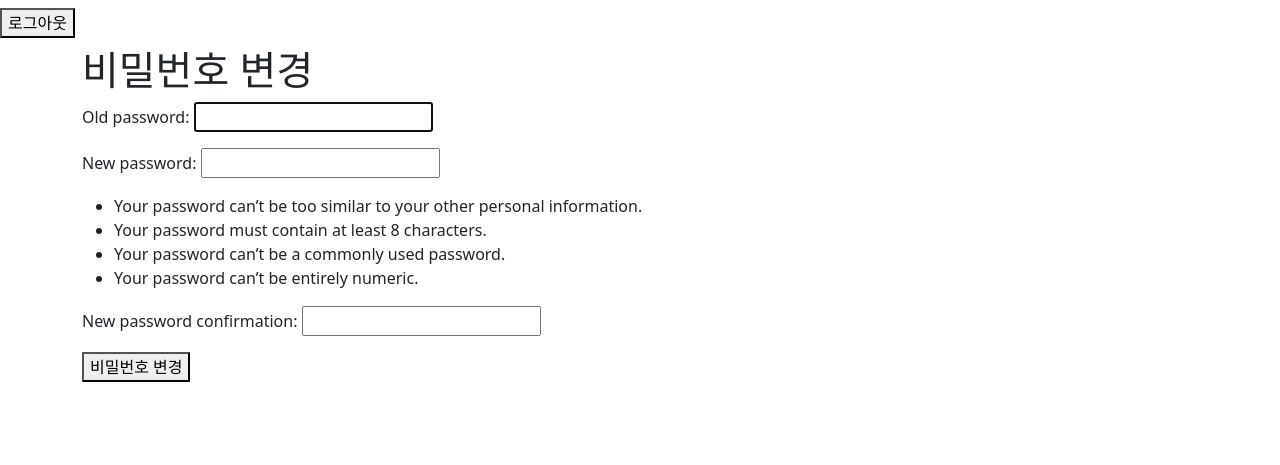
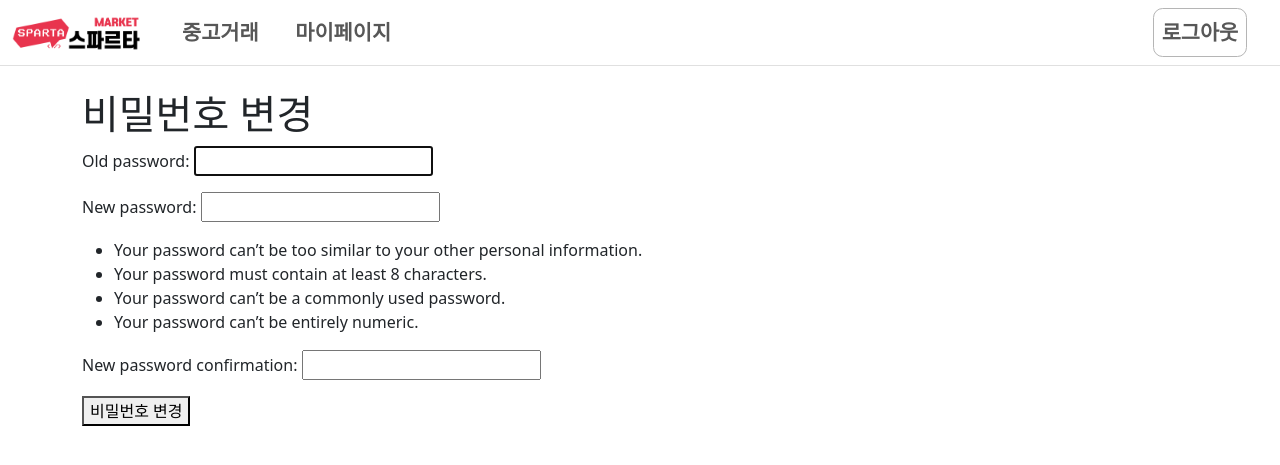
Before and after one commit to rabongee/django_project_spartamarket, a Django app: page /accounts/password/ in a window 1280 px wide. Shown: the top 465 px of the page. Run offline with Django 4.2, Linux system fonts and the light colour scheme; the visitor is signed in with stand-in values (Sample User, id 1); some libraries are stand-ins or nearby versions.

Commit message:
ui: 홈페이지 네브바, 이동링크

```diff
--- a/templates/base.html
+++ b/templates/base.html
@@ -5,26 +5,94 @@
     <meta name="viewport" content="width=device-width, initial-scale=1.0">
     <link href="https://cdn.jsdelivr.net/npm/bootstrap@5.3.3/dist/css/bootstrap.min.css" rel="stylesheet" integrity="sha384-QWTKZyjpPEjISv5WaRU9OFeRpok6YctnYmDr5pNlyT2bRjXh0JMhjY6hW+ALEwIH" crossorigin="anonymous">
     <script src="https://kit.fontawesome.com/35728c8516.js" crossorigin="anonymous"></script>
+    <style>
+        .navbar-custom {
+            background-color: #ffffff;
+            border-bottom: 1px solid #e0e0e0;
+        }
+
+        .navbar-nav .nav-link {
+            font-weight: bold;
+            font-size: 1.3rem;
+            margin-right: 1.3rem;
+            color: #575757;
+            padding: 0.5rem 1rem;
+            border-radius: 0.6rem;
+            transition: background-color 0.3s ease;
+        }
+
+        .navbar-nav .nav-link:hover {
+            background-color: #ebebeb;
+            color: #000000;
+        }
+
+        .btn-style {
+            border: 1px solid #b5b5b5;
+            padding: 0.5rem 1rem;
+            border-radius: 0.6rem;
+            background-color: #ffffff;
+            color: #000000;
+        }
+
+        .btn-style:hover {
+            background-color: #ebebeb;
+        }
+
+    </style>
     <title>Document</title>
 </head>
 <body>
-    <div class='navbar'>
-        {% if request.user.is_authenticated %}
-        <form action="{% url 'accounts:logout' %}" method="POST">
-            {% csrf_token %}
-            <button type="submit">로그아웃</button>
-        </form>
-        {% else %}
-        <a href="{% url "accounts:login" %}">로그인</a>
-        <br>
-        <a href="{% url "accounts:signup" %}">회원가입</a>
-        {% endif %}
+    {% load static %}
+    <nav class="navbar navbar-expand-lg navbar-custom">
+        <div class="container-fluid">
+
+            <a class="navbar-brand" href="{% url "index" %}">
+                <img src="{% static "images/logo.png" %}" alt="Market logo" width="130" height="35" class="d-inline-block align-text-top">
+            </a>
+
+            <button class="navbar-toggler" type="button" data-bs-toggle="collapse" data-bs-target="#navbarNav" aria-controls="navbarNav" aria-expanded="false" aria-label="Toggle navigation">
+                <span class="navbar-toggler-icon"></span>
+            </button>
+
+            <div class="collapse navbar-collapse" id="navbarNav">
+                <ul class="navbar-nav ms-3">
+                    <li class="nav-item">
+                        <a class="nav-link" href="{% url 'products:market' %}">중고거래</a>
+                    </li>
+                    {% if request.user.is_authenticated %}
+                    <li class="nav-item">
+                        <a class="nav-link" href="{% url 'users:profile' request.user.username %}">마이페이지</a>
+                    </li>
+                    {% endif %}
+                </ul>
+
+                <ul class="navbar-nav ms-auto">
+                    {% if request.user.is_authenticated %}
+                    <li class="nav-item">
+                        <form action="{% url 'accounts:logout' %}" method="POST" class="d-inline">
+                            {% csrf_token %}
+                            <button type="submit" class="btn btn-style nav-link">로그아웃</button>
+                        </form>
+                    </li>
+                    {% else %}
+                    <li class="nav-item">
+                        <a class="btn btn-style nav-link" href="{% url 'accounts:login' %}">로그인</a>
+                    </li>
+                    <li class="nav-item">
+                        <a class="btn btn-style nav-link" href="{% url 'accounts:signup' %}">회원가입</a>
+                    </li>
+                    {% endif %}
+                </ul>
+            </div>
+        </div>
+    </nav>
+
+
+    <div class="container mt-4">
+        {% block content %}
+        {% endblock content %}
     </div>
 
-    <div class="container">
-        {% block content %}
-        {% endblock content%}
-    </div>
     <script src="https://cdn.jsdelivr.net/npm/bootstrap@5.3.3/dist/js/bootstrap.bundle.min.js" integrity="sha384-YvpcrYf0tY3lHB60NNkmXc5s9fDVZLESaAA55NDzOxhy9GkcIdslK1eN7N6jIeHz" crossorigin="anonymous"></script>
 </body>
 </html>
```
Also changed, not shown: static/images/logo.png (added).
